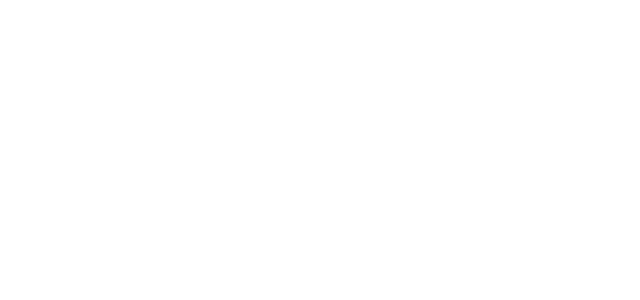
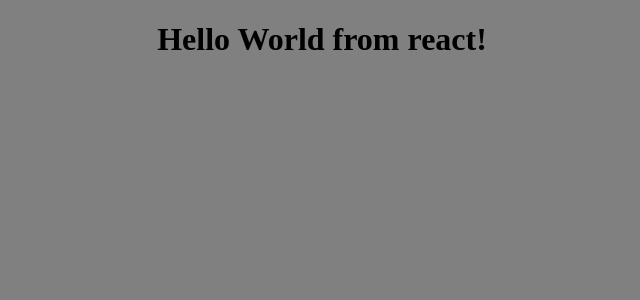
Before and after one commit to Muhammad-Umar-Khan/react_CL, a React (Create React App) app: page / in a window 1280 px wide. Shown: the top 300 px of the page, without its empty margins (318-958 px from the left). Built offline with nearby package versions, Linux system fonts and the light colour scheme.

Commit message:
first commit in update/helloword

```diff
--- a/src/App.js
+++ b/src/App.js
@@ -1,10 +1,10 @@
 import "./App.css";
-import sayName from "./components/sayName";
+// import sayName from "./components/sayName";
 
 function App() {
   return (
     <div className="App">
-     <sayName />
+     <h1>Hello World from react!</h1>
     </div>
   );
 }
--- a/src/index.css
+++ b/src/index.css
@@ -1,13 +1,3 @@
-body {
-  margin: 0;
-  font-family: -apple-system, BlinkMacSystemFont, 'Segoe UI', 'Roboto', 'Oxygen',
-    'Ubuntu', 'Cantarell', 'Fira Sans', 'Droid Sans', 'Helvetica Neue',
-    sans-serif;
-  -webkit-font-smoothing: antialiased;
-  -moz-osx-font-smoothing: grayscale;
+body{
+  background-color: grey;
 }
-
-code {
-  font-family: source-code-pro, Menlo, Monaco, Consolas, 'Courier New',
-    monospace;
-}
```
